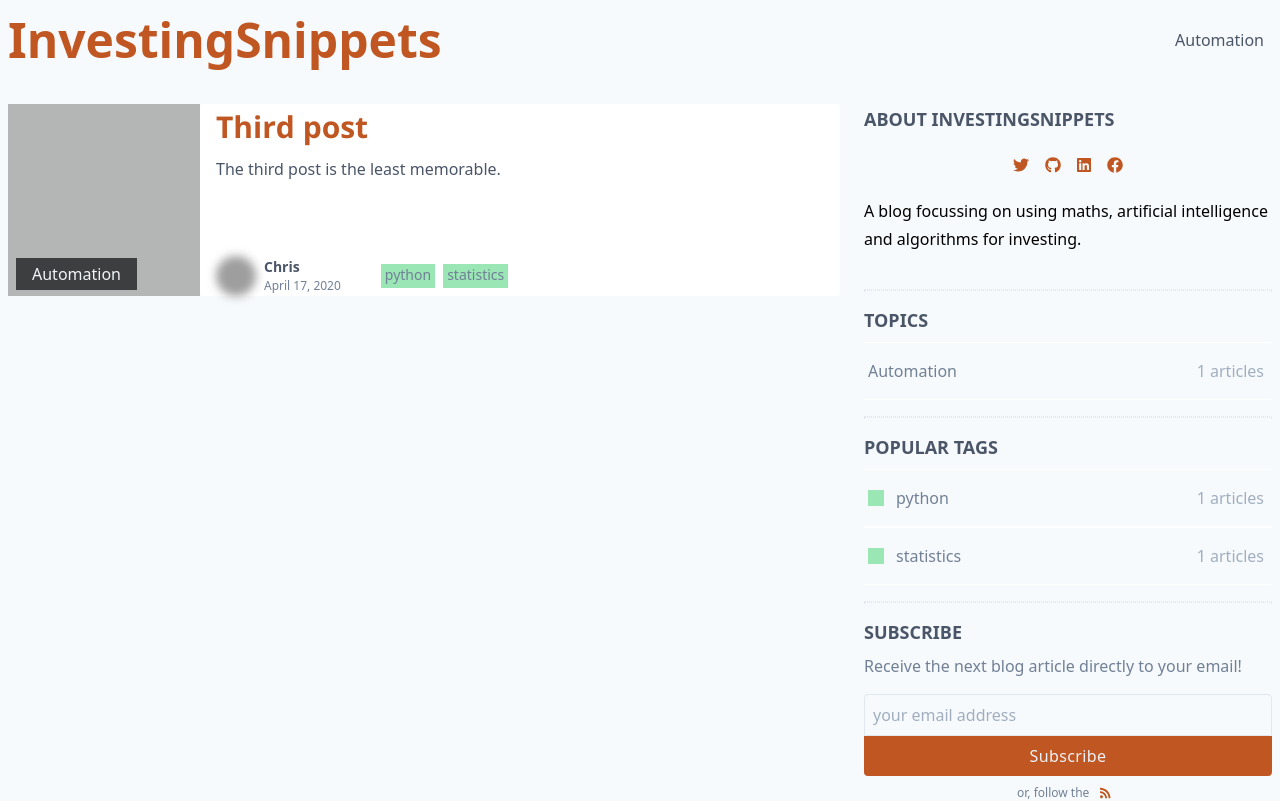
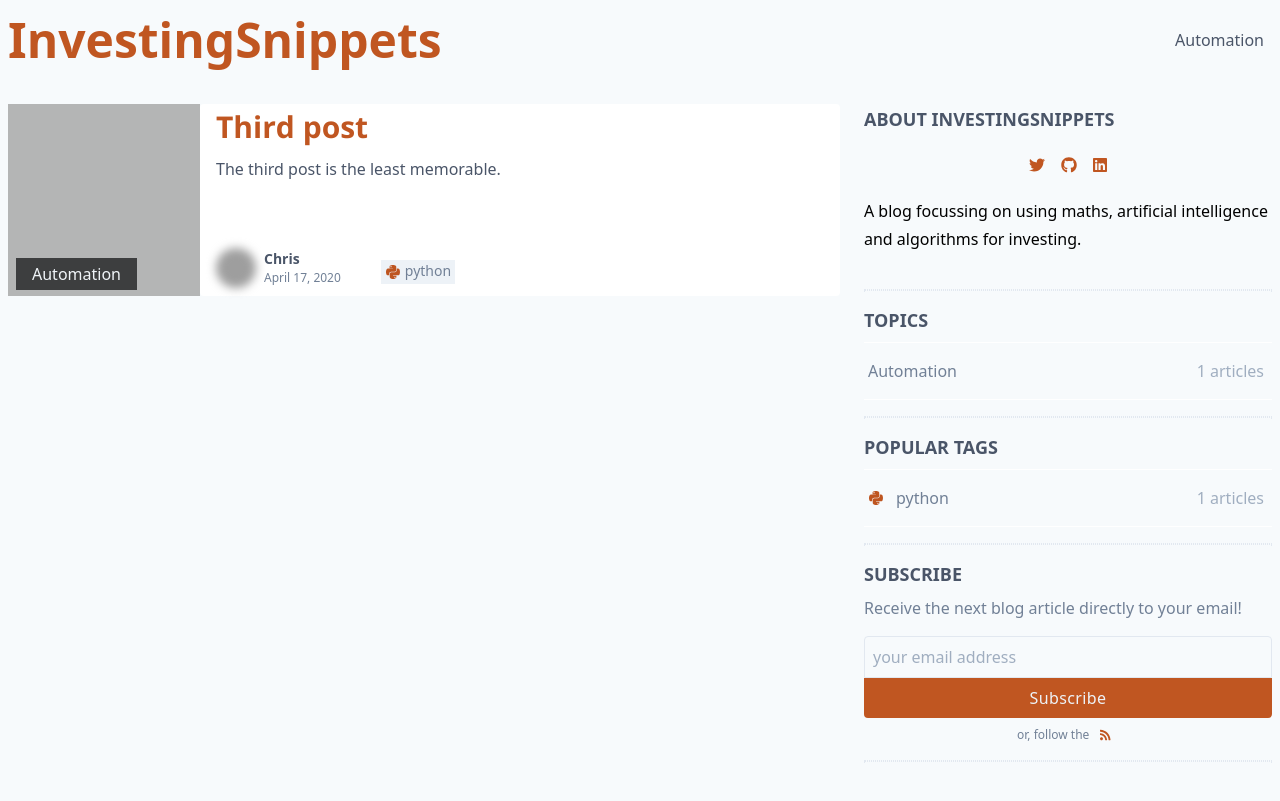
Before and after one commit to investingsnippets/investingsnippets.github.io, a Next.js app: page / in a window 1280 px wide. Shown: the top 801 px of the page. Built offline with nearby package versions, Linux system fonts and the light colour scheme; grey boxes are pictures that could not be loaded.

Commit message:
adds nice icons for the tags

```diff
--- a/components/PopularTags.js
+++ b/components/PopularTags.js
@@ -8,11 +8,16 @@ export default function PopularTags({ tags, tagsLimit }) {
     <content>
       <h5 className="font-semibold text-lg uppercase text-gray-700 mb-2"> Popular Tags </h5>
       <ul>
-        {tags.slice(0, tagsLimit).map(({slug, name, color, count})=>(
+        {tags.slice(0, tagsLimit).map(({slug, name, icon, count})=>(
           <li className="p-1 py-4 border-b border-t border-white hover:border-gray-200 transition duration-300" key={slug}>
             <Link href="/tag/[tag]" as={`/tag/${slug}`}>
               <a className="flex items-center text-gray-600 cursor-pointer">
-                <span className={`inline-block h-4 w-4 ${color} mr-3`} />
+                <img
+                  className="filter-orange-700 h-4 w-4 mr-3 inline-block"
+                  alt={`${name}`}
+                  src={`static/${icon}`}
+                  data-srcset={`static/${icon}`}
+                />
                 <span>{name}</span>
                 <span className="text-gray-500 ml-auto">
                   {count}
--- a/components/PostCard.js
+++ b/components/PostCard.js
@@ -1,3 +1,4 @@
+
 import PropTypes from "prop-types";
 import Link from "next/link";
 import Image from "./Image";
@@ -54,10 +55,18 @@ export default function PostCard({ title, description, img, author, date, tags,
             </p>
           </div>
           <div className="ml-10 mr-3 lg:flex flex-row">
-            {tags.map(({id, color, name}) => (
-              <Link href="/tag/[tag]" as={`/tag/${id}`} key={id}>
-                <a className={`inline-block ${color} px-1 text-sm text-gray-600 mr-2 my-2`} key={id}>{name}</a>
-              </Link>
+            {tags.map(({id, icon, name}) => (
+              <div className="bg-gray-200 pr-1 text-sm mr-2 my-3 flex justify-items-center" key={id}>
+                <img
+                  className="filter-orange-700 h-4 w-4 m-1 inline-block"
+                  alt={`${name}`}
+                  src={`static/${icon}`}
+                  data-srcset={`static/${icon}`}
+                />
+                <Link href="/tag/[tag]" as={`/tag/${id}`} key={id}>
+                  <a className="text-gray-600" key={id}>{name}</a>
+                </Link>
+              </div>
             ))}
           </div>
         </div>
--- a/content/posts/third-post.md
+++ b/content/posts/third-post.md
@@ -2,7 +2,7 @@
 title: Third post
 description: The third post is the least memorable.
 date: 2020-04-17T11:00:00.000Z
-tags: python statistics
+tags: python
 topic: automation
 author: chris
 img: https://images.unsplash.com/photo-1512621776951-a57141f2eefd?ixlib=rb-1.2.1&ixid=eyJhcHBfaWQiOjEyMDd9&auto=format&fit=crop&w=2100&q=80
--- a/content/tags/tags.json
+++ b/content/tags/tags.json
@@ -3,7 +3,8 @@
     "name": "python",
     "image": "automation.jpg",
     "description": "Python",
-    "color": "bg-green-300"
+    "color": "bg-green-300",
+    "icon": "python.svg"
 },
 {
     "id": "statistics",
--- a/site.config.js
+++ b/site.config.js
@@ -9,9 +9,10 @@ export default {
       twitter: "investingsnipts",
       github: "investingsnippets",
       linkedin: "investingsnippets",
-      facebook: {
-        page: false,
-        id: ""}
+      // facebook: {
+      //   page: false,
+      //   id: ""
+      // }
     },
     disqus: {
       hostname: "investingsnippets",
--- a/styles/global.css
+++ b/styles/global.css
@@ -30,3 +30,7 @@ p {
 .active{
   display: block;
 }
+
+.filter-orange-700{
+  filter: brightness(0) saturate(100%) invert(35%) sepia(91%) saturate(547%) hue-rotate(338deg) brightness(95%) contrast(96%);
+}
--- a/utils/helpers.js
+++ b/utils/helpers.js
@@ -21,7 +21,7 @@ export function MarkdownImage({ alt, src }) {
 
 export function AppIcon(props) {
   // eslint-disable-next-line react/prop-types
-  const { link, icon, width } = props
+  const { link, icon, width, ...moreProps } = props
   return (
     <a
       href={link}
@@ -29,7 +29,7 @@ export function AppIcon(props) {
       target="_blank"
       rel='noreferrer'
     >
-      <FontAwesomeIcon width={width} icon={icon} />
+      <FontAwesomeIcon width={width} icon={icon} {...moreProps} />
     </a>
   );
 }
```
Also changed, not shown: public/static/python.svg (added).
